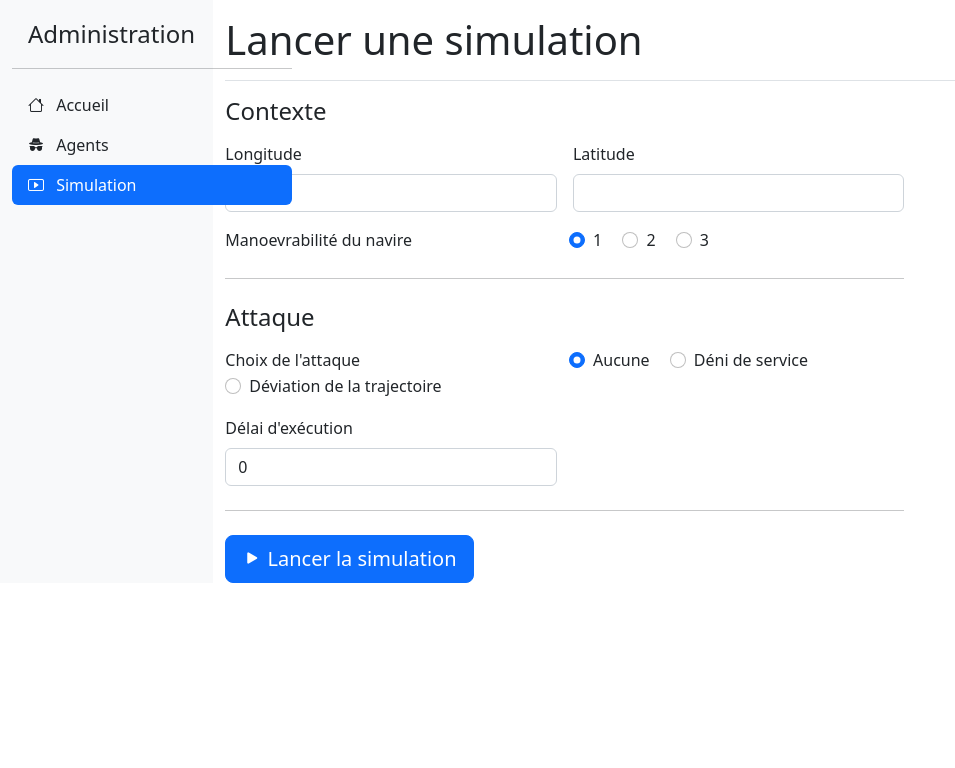
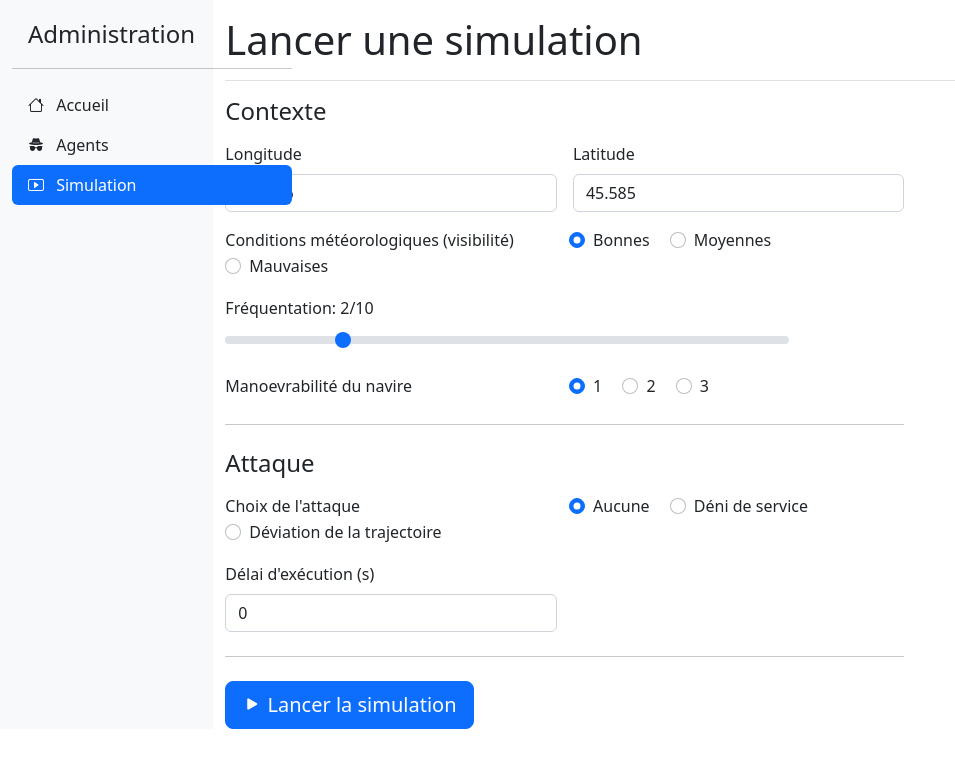
Before and after one commit to Krakoer/admin-maritime, a Flask app: page /simulation in a window 1280 px wide. Shown: the top 768 px of the page, without its empty margins (0-955 px from the left). Run offline with Flask 2, Linux system fonts and the light colour scheme; some libraries are stand-ins or nearby versions.

Commit message:
Ajout météo et fréquentation UI

```diff
--- a/app.py
+++ b/app.py
@@ -47,20 +47,22 @@
                     return redirect(url_for("simu"))
 
 
-        # Create simu command
-        simu_command = testbed.run_simu(poids, longi, lat)
+            # Create simu command
+            simu_command = testbed.run_simu(poids, longi, lat)
 
-        # Create attack command
-        attack_command = ""
-        if attack != 'none':
-            attack_command = testbed.run_attack(attack, "")
+            # Create attack command
+            attack_command = ""
+            if attack != 'none':
+                attack_command = testbed.run_attack(attack, "")
 
-        # Run everything
-        op_id = caldera.create_op("attack", cookie)
-        caldera.run_command(simu_command, cookie, op_id, simu_agent.platform, simu_agent.paw)
-        time.sleep(delai)
-        if attack_command:
-            caldera.run_command(attack_command, cookie, op_id, ecdis_agent.platform, ecdis_agent.paw)
+            # Run everything
+            op_id = caldera.create_op("attack", cookie)
+            caldera.run_command(simu_command, cookie, op_id, simu_agent.platform, simu_agent.paw)
+            time.sleep(delai)
+            if attack_command:
+                caldera.run_command(attack_command, cookie, op_id, ecdis_agent.platform, ecdis_agent.paw)
+        else:
+            flash("Aucun agent n'a de rôle enregistré")
 
         return redirect(url_for("simu"))
 
--- /dev/null
+++ b/repr.py
@@ -0,0 +1,5 @@
+from models import *
+
+def read_context(path):
+    with open(path, 'r') as f:
+        conf_text = f.readlines()
--- a/templates/simulation.html
+++ b/templates/simulation.html
@@ -28,11 +28,30 @@
             <div class="row g-3">
                 <div class="col-sm-6">
                     <label class="form-label" for="long">Longitude</label>
-                    <input name="long" id="long" value="" class="form-control" type="text" required>
+                    <input name="long" id="long" value="-73.506" class="form-control" type="text" required>
                 </div>
                 <div class="col-sm-6">
                     <label class="form-label" for="lat">Latitude</label>
-                    <input name="lat" id="lat" value="" class="form-control" type="text" required>
+                    <input name="lat" id="lat" value="45.585" class="form-control" type="text" required>
+                </div>
+                <div class="col-12">
+                    <label class="control-label col-sm-6">Conditions météorologiques (visibilité)</label>
+                    <div class="form-check form-check-inline">
+                        <input class="form-check-input" type="radio" name="meteo" id="meteo1" value="meteo1" checked>
+                        <label class="form-check-label" for="meteo1">Bonnes</label>
+                    </div>
+                    <div class="form-check form-check-inline">
+                        <input class="form-check-input" type="radio" name="meteo" id="meteo2" value="meteo2">
+                        <label class="form-check-label" for="meteo2">Moyennes</label>
+                    </div>
+                    <div class="form-check form-check-inline">
+                        <input class="form-check-input" type="radio" name="meteo" id="meteo3" value="meteo3">
+                        <label class="form-check-label" for="meteo3">Mauvaises</label>
+                    </div>
+                </div>
+                <div class="col-10">
+                    <label for="customRange1" class="form-label">Fréquentation: 2/10</label>
+                    <input type="range" class="form-range" id="customRange1" min="0" max="10" value="2" oninput="this.labels[0].textContent = 'Fréquentation: '+this.value+'/10'">
                 </div>
                 <div class="col-12">
                     <label class="control-label col-sm-6">Manoevrabilité du navire</label>
@@ -69,7 +88,7 @@
                     </div>
                 </div>
                 <div class="col-sm-6">
-                    <label class="form-label" for="delai">Délai d'exécution</label>
+                    <label class="form-label" for="delai">Délai d'exécution (s)</label>
                     <input name="delai" id="delai" value="0" class="form-control" type="number" required>
                 </div>
             </div>
```
Also changed, not shown: models.py (+40 -0 lines), templates/index.html (+16 -1 lines), readme.md.
